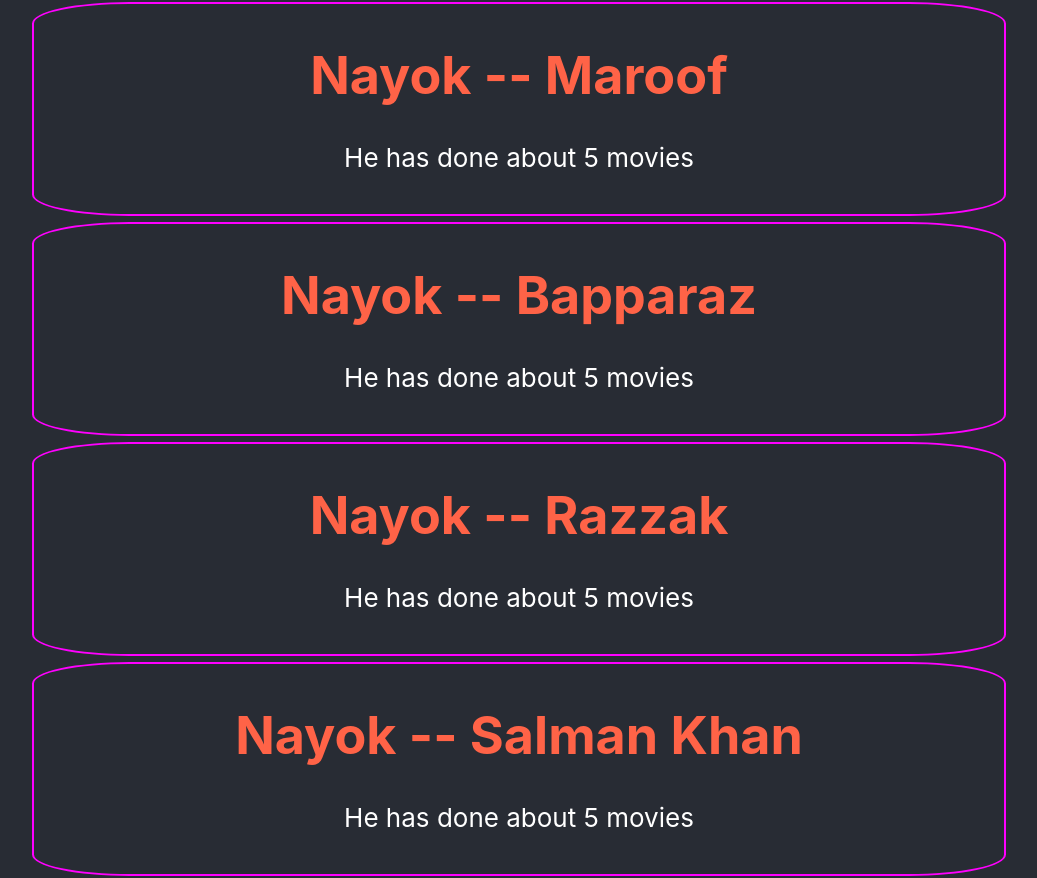
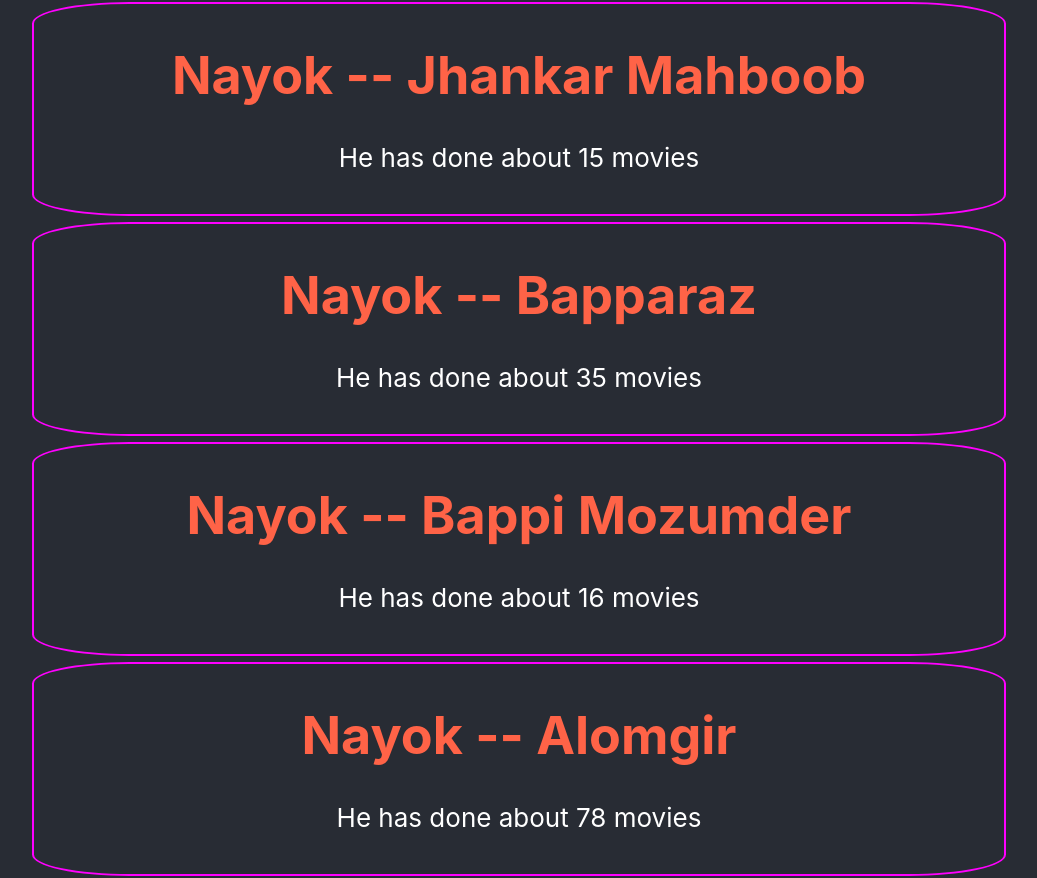
Before and after one commit to amdadul3036/REACTING, a React (Create React App) app: page / in a window 1280 px wide. Shown: the part 990-1868 px from the top of the page, without its empty margins (121-1158 px from the left). Built offline with nearby package versions, Linux system fonts and the light colour scheme.

Commit message:
Dynamic data from class

```diff
--- a/src/App.js
+++ b/src/App.js
@@ -3,14 +3,14 @@
 import './App.css';
 
 function App() {
-  const Nayoks = ['Jasim','Manna','Maroof','Bapparaz','Razzak', 'Salman Khan', 'Jhankar']
+  const Nayoks = [{name:'Jasim', Movie: 5}, {name: 'Manna', Movie: 56}, {name: 'Jhankar Mahboob', Movie: 15}, {name: 'Bapparaz', Movie: 35},{name: 'Bappi Mozumder', Movie : 16},{name:'Alomgir',Movie: 78}];
   return (
     <div className="App">
       <header className="App-header">
         <img src={logo} className="App-logo" alt="logo" />
         <MovieCounter></MovieCounter>
         {
-          Nayoks.map(nayok => <Nayok name = {nayok}></Nayok> )
+          Nayoks.map(nayok => <Nayok name = {nayok.name} Movie = {nayok.Movie} ></Nayok> )
         }
       </header>
     </div>
@@ -23,7 +23,7 @@
   return (
   <div style = {{border:'2px magenta solid', margin:'3px', padding:'5px', borderRadius:'10%', width:'75%', height:'200px'}}>
             <h1 style ={{color:'tomato'}}>Nayok -- {props.name}  </h1>
-            <p>He has done about 5 movies</p>
+            <p>He has done about {props.Movie} movies</p>
          </div>
 )}
 
```
